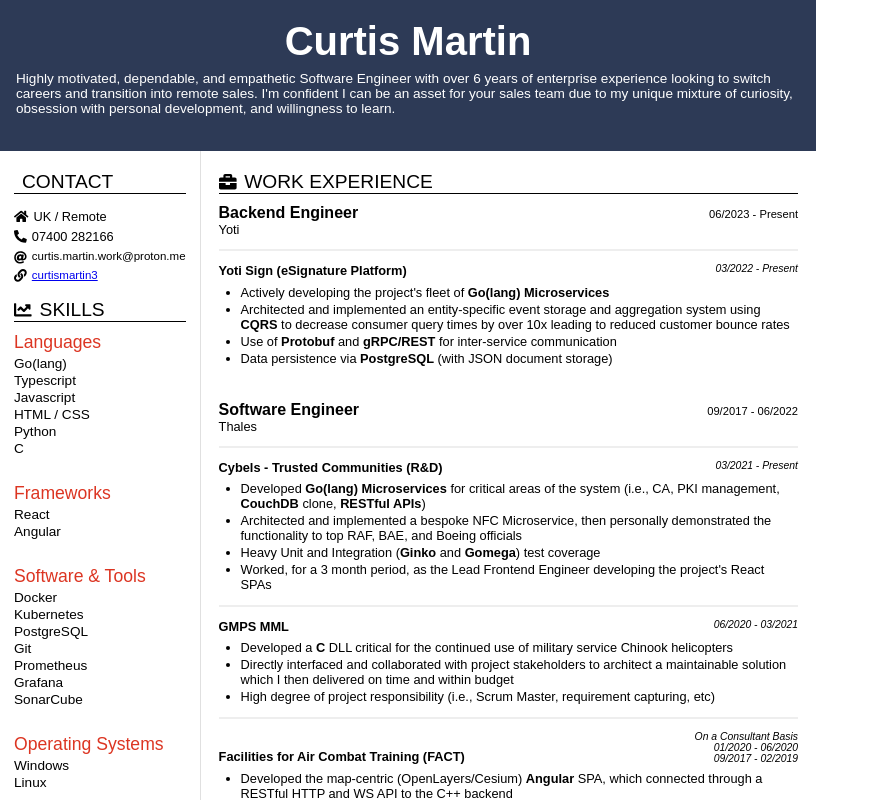
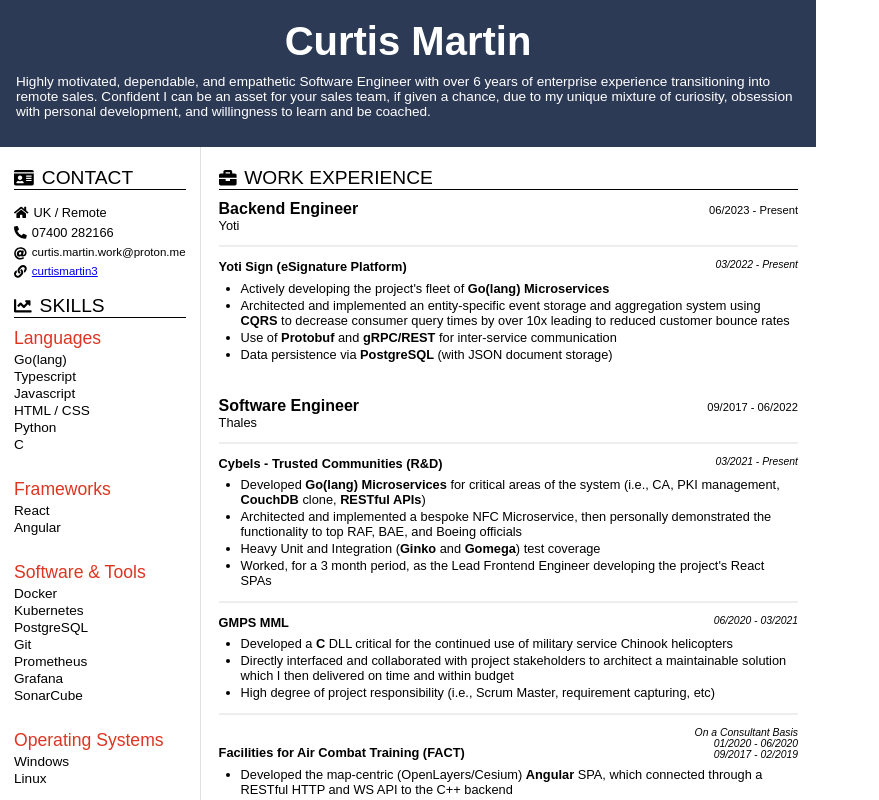
Before and after one commit to CurtisM132/resume, a React (Create React App) app in the folder Template 2/: page / in a window 1280 px wide. Shown: the top 800 px of the page, without its empty margins (0-879 px from the left). Built offline with nearby package versions, Linux system fonts and the light colour scheme.

Commit message:
Refactoring

```diff
--- a/Template 2/src/features/contact/contact-vertical/Contact.jsx
+++ b/Template 2/src/features/contact/contact-vertical/Contact.jsx
@@ -3,13 +3,14 @@
 import { FontAwesomeIcon } from '@fortawesome/react-fontawesome';
 import { library } from '@fortawesome/fontawesome-svg-core';
 import {
-  faAt, faPhoneAlt, faHome, faLink,
+  faIdCard, faAt, faPhoneAlt, faHome, faLink,
 } from '@fortawesome/free-solid-svg-icons';
 
 import './Contact.css';
 import ContentTitle from '../../content-title/ContentTitle';
 
 const Contact = () => {
+  library.add(faIdCard);
   library.add(faHome);
   library.add(faAt);
   library.add(faPhoneAlt);
@@ -17,7 +18,7 @@
 
   return (
     <div className="contact-container">
-      <ContentTitle icon={<FontAwesomeIcon icon="chart-line" />} text="CONTACT" />
+      <ContentTitle icon={<FontAwesomeIcon icon="id-card" />} text="CONTACT" />
 
       <div className="row-container">
         <FontAwesomeIcon icon="home" className="contact-icon" />
--- a/Template 2/src/features/header/Header.css
+++ b/Template 2/src/features/header/Header.css
@@ -19,7 +19,7 @@
 }
 
 .header-tag {
-    margin: 0.5em 0 1.2em 0;
+    margin: 0.7em 0;
 
     text-align: left;
 
--- a/Template 2/src/features/header/Header.jsx
+++ b/Template 2/src/features/header/Header.jsx
@@ -1,5 +1,4 @@
 import React from 'react';
-
 
 import './Header.css';
 
@@ -11,12 +10,9 @@
       </div>
 
       <div className="header-tag">
-        Highly motivated, dependable, and empathetic Software Engineer with over 6 years of enterprise experience looking
-        to switch careers and transition into remote sales. I&apos;m confident I can be an asset for your sales team due
-         to my unique mixture of curiosity, obsession with personal development, and willingness to learn.
-
-        <br />
-
+        Highly motivated, dependable, and empathetic Software Engineer with over 6 years of enterprise experience transitioning
+         into remote sales. Confident I can be an asset for your sales team, if given a chance, due to my unique mixture of
+         curiosity, obsession with personal development, and willingness to learn and be coached.
       </div>
     </div>
   );
```
